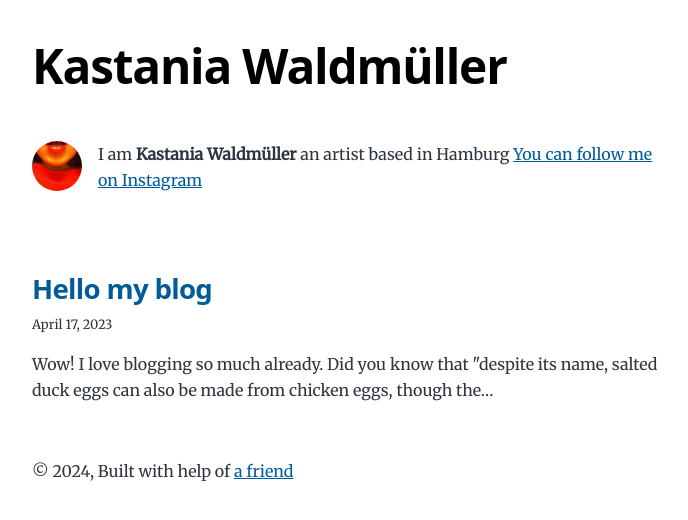
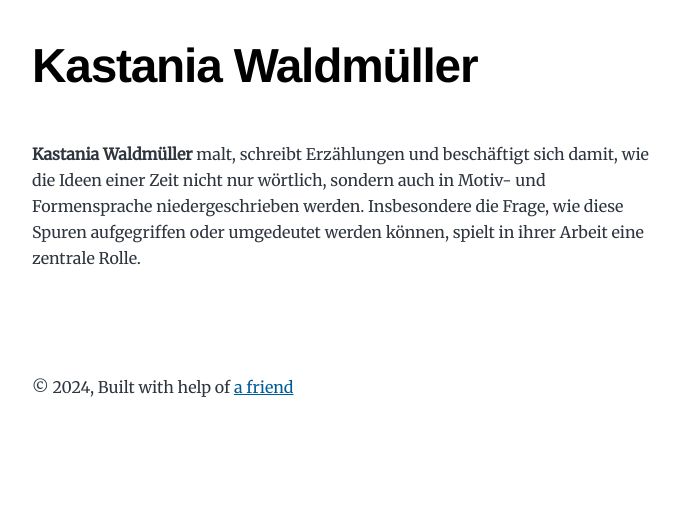
Before and after one commit to micha-sky/kastiania, a Gatsby site: page / in a window 1280 px wide. Shown: the whole page, without its empty margins (292-980 px from the left). Built offline with nearby package versions, Linux system fonts and the light colour scheme; Gatsby itself is replaced by a stand-in of ours.

Commit message:
update bio

```diff
--- a/gatsby-config.js
+++ b/gatsby-config.js
@@ -12,7 +12,7 @@ module.exports = {
     title: `Kastania Waldmüller`,
     author: {
       name: `Kastania Waldmüller`,
-      summary: `an artist based in Hamburg`,
+      summary: `malt, schreibt Erzählungen und beschäftigt sich damit, wie die Ideen einer Zeit nicht nur wörtlich, sondern auch in Motiv- und Formensprache niedergeschrieben werden. Insbesondere die Frage, wie diese Spuren aufgegriffen oder umgedeutet werden können, spielt in ihrer Arbeit eine zentrale Rolle.`,
     },
     description: `My blog and portfolio.`,
     siteUrl: `https://kastania.xyz/`,
--- a/package.json
+++ b/package.json
@@ -3,7 +3,7 @@
   "private": true,
   "description": "A starter for a blog powered by Gatsby and Markdown",
   "version": "0.1.0",
-  "author": "Kyle Mathews <mathews.kyle@gmail.com>",
+  "author": "sascha <contact@alexmichalsky.com>",
   "bugs": {
     "url": "https://github.com/gatsbyjs/gatsby/issues"
   },
--- a/src/components/bio.js
+++ b/src/components/bio.js
@@ -32,23 +32,12 @@ const Bio = () => {
 
   return (
     <div className="bio">
-      <StaticImage
-        className="bio-avatar"
-        layout="fixed"
-        formats={["auto", "webp", "avif"]}
-        src="../images/profile.jpeg"
-        width={50}
-        height={50}
-        quality={95}
-        alt="Profile picture"
-      />
+
       {author?.name && (
         <p>
-          I am <strong>{author.name}</strong> {author?.summary || null}
+          <strong>{author.name}</strong> {author?.summary || null}
           {` `}
-          <a href={`https://instagram.com/${social?.instagram || ``}`}>
-            You can  follow me on Instagram
-          </a>
+
         </p>
       )}
     </div>
--- a/src/components/layout.js
+++ b/src/components/layout.js
@@ -11,12 +11,15 @@ const Layout = ({ location, title, children }) => {
       <h1 className="main-heading">
         <Link to="/">{title}</Link>
       </h1>
+
+
     )
   } else {
     header = (
       <Link className="header-link-home" to="/">
         {title}
       </Link>
+
     )
   }
 
--- a/src/pages/index.js
+++ b/src/pages/index.js
@@ -25,38 +25,7 @@ const BlogIndex = ({ data, location }) => {
   return (
     <Layout location={location} title={siteTitle}>
       <Bio />
-      <ol style={{ listStyle: `none` }}>
-        {posts.map(post => {
-          const title = post.frontmatter.title || post.fields.slug
 
-          return (
-            <li key={post.fields.slug}>
-              <article
-                className="post-list-item"
-                itemScope
-                itemType="http://schema.org/Article"
-              >
-                <header>
-                  <h2>
-                    <Link to={post.fields.slug} itemProp="url">
-                      <span itemProp="headline">{title}</span>
-                    </Link>
-                  </h2>
-                  <small>{post.frontmatter.date}</small>
-                </header>
-                <section>
-                  <p
-                    dangerouslySetInnerHTML={{
-                      __html: post.frontmatter.description || post.excerpt,
-                    }}
-                    itemProp="description"
-                  />
-                </section>
-              </article>
-            </li>
-          )
-        })}
-      </ol>
     </Layout>
   )
 }
--- a/src/style.css
+++ b/src/style.css
@@ -27,7 +27,7 @@
   --spacing-20: 5rem;
   --spacing-24: 6rem;
   --spacing-32: 8rem;
-  --fontFamily-sans: "MontserratVariable", system-ui, -apple-system,
+  --fontFamily-sans: "Helvetica Neue", system-ui, -apple-system,
     BlinkMacSystemFont, "Segoe UI", Roboto, "Helvetica Neue", Arial, "Noto Sans",
     sans-serif, "Apple Color Emoji", "Segoe UI Emoji", "Segoe UI Symbol",
     "Noto Color Emoji";
```
